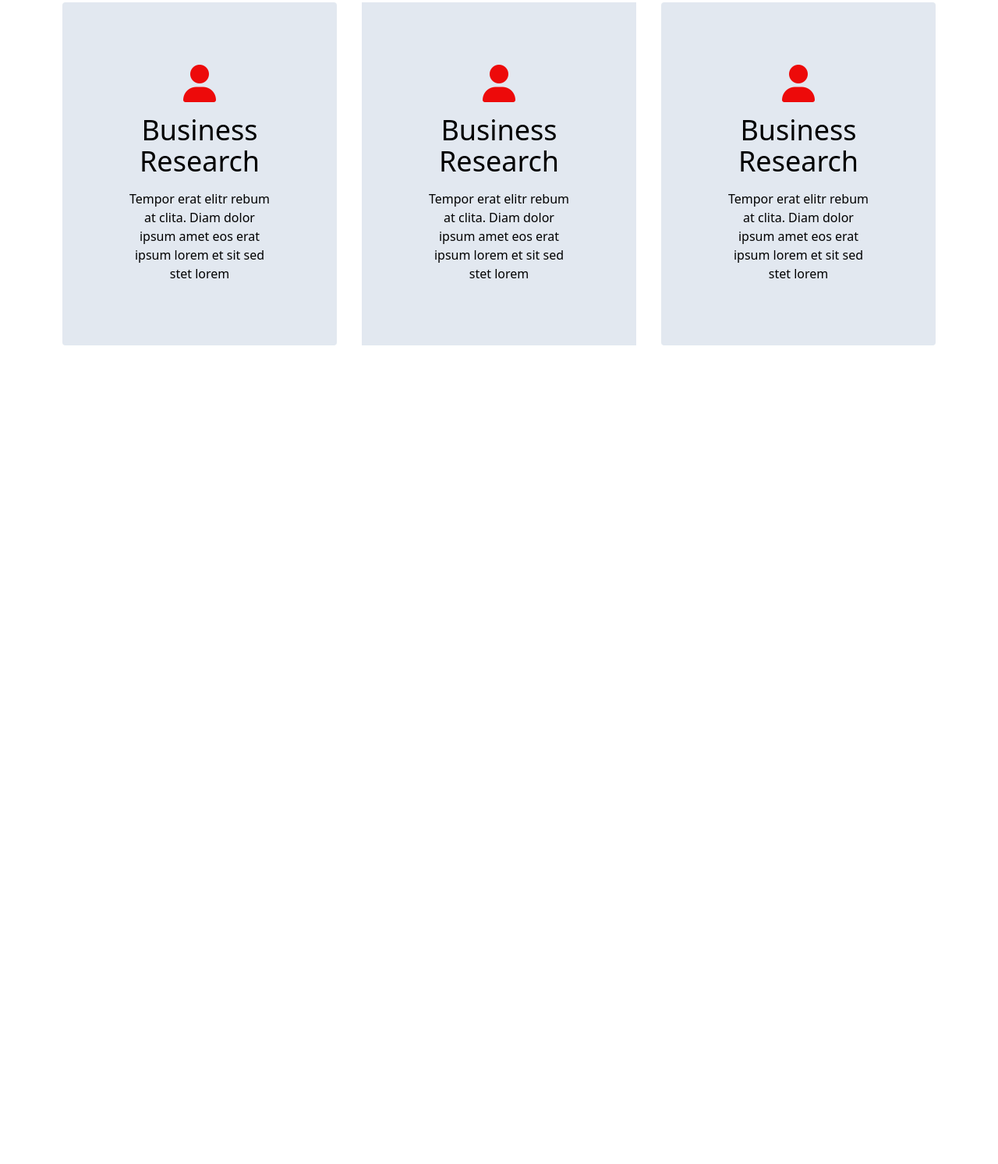
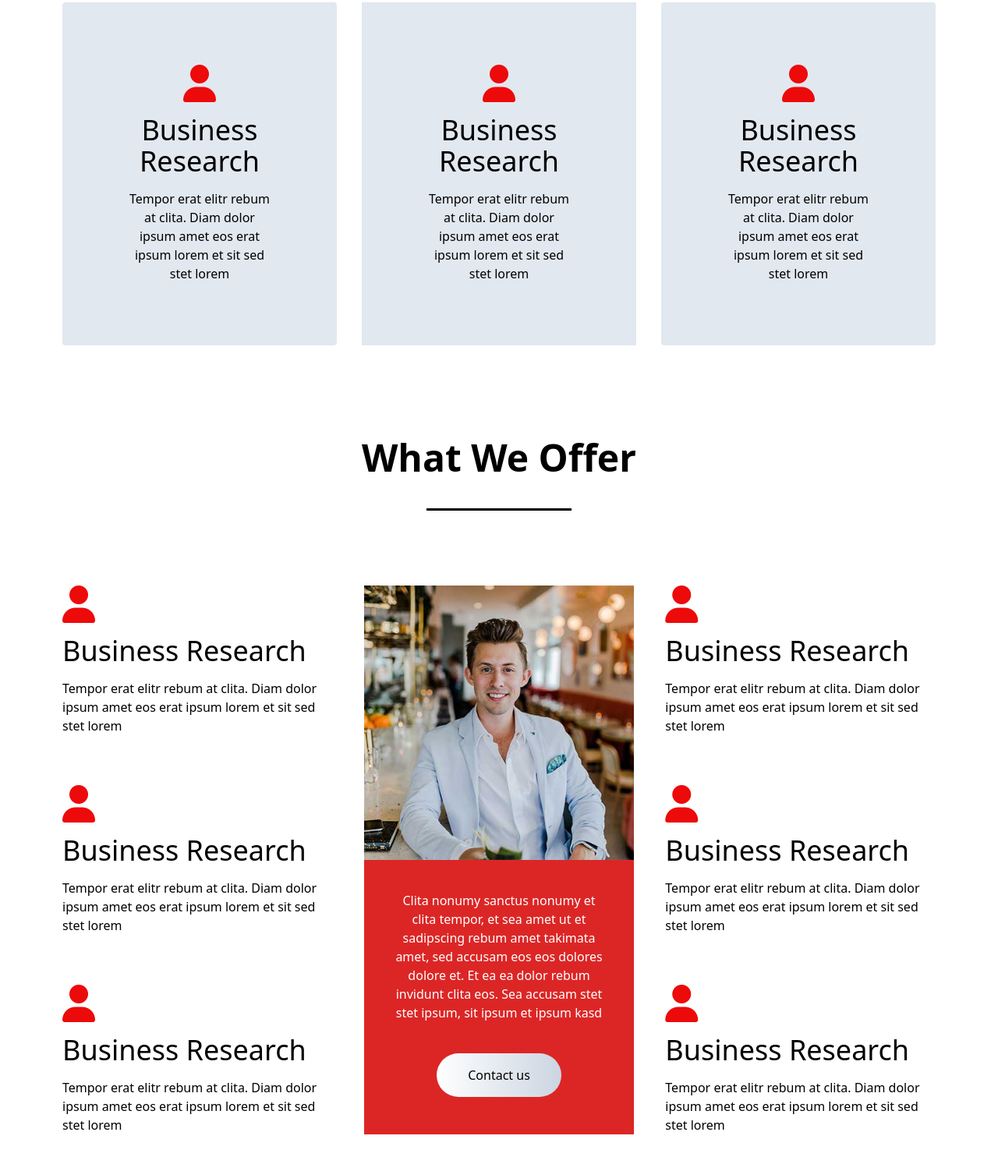
Before and after one commit to Sumaiyakhan322/project-7-business, a website: page src/index.html in a window 1280 px wide. Shown: the part 2547-4040 px from the top of the page at 78% size. Before the commit the page ends 3030 px from the top, so only its background shows below. Drawn offline with Linux system fonts and the light colour scheme.

Commit message:
Business Research

```diff
--- a/src/index.html
+++ b/src/index.html
@@ -113,3 +113,56 @@
        </div>
 
    </div>
+
+      <!--added Business Research-->
+      <div class="px-20 py-10 ">
+        <div class="m-10"><h1 class="text-5xl text text-center font-bold">What We Offer</h1></div>
+         <div class="mb-24"><hr class="h-1 bg-black w-1/6 m-auto"></div>
+         <div>
+            <div class="flex space-x-10 ">
+                <div class="basis-1/3 ">
+                    <div class="mb-16">
+                        <i class="fa-solid fa-user text-5xl " style="color: #ed0a0a;"></i>
+                        <h1 class="text-4xl my-4">Business Research</h1>
+                        <p class="">Tempor erat elitr rebum at clita. Diam dolor ipsum amet eos erat ipsum lorem et sit sed stet lorem</p>
+                    </div>
+                    <div class="mb-16">
+                        <i class="fa-solid fa-user text-5xl " style="color: #ed0a0a;"></i>
+                        <h1 class="text-4xl my-4">Business Research</h1>
+                        <p class="">Tempor erat elitr rebum at clita. Diam dolor ipsum amet eos erat ipsum lorem et sit sed stet lorem</p>
+                    </div>
+                    <div class="">
+                        <i class="fa-solid fa-user text-5xl " style="color: #ed0a0a;"></i>
+                        <h1 class="text-4xl my-4">Business Research</h1>
+                        <p class="">Tempor erat elitr rebum at clita. Diam dolor ipsum amet eos erat ipsum lorem et sit sed stet lorem</p>
+                    </div>
+                </div>
+                <div class="flex flex-col basis-1/3">
+
+                    <div class=" basis-1/2 bg-cover bg-center" style="background-image: url('/img/feature.jpg')"></div>
+                  <div class="bg-red-600 text-white basis-1/2 p-10 text-center"> <p  >Clita nonumy sanctus nonumy et clita tempor, et sea amet ut et sadipscing rebum amet takimata amet, sed accusam eos eos dolores dolore et. Et ea ea dolor rebum invidunt clita eos. Sea accusam stet stet ipsum, sit ipsum et ipsum kasd</p>
+                    <button class="px-10 py-4 text-black isolate rounded-full bg-gradient-to-r from-white to-slate-300  mt-10">Contact us</button></div>
+
+            </div>
+                <div class="basis-1/3 ">
+                    <div>
+                        <div class="mb-16">
+                            <i class="fa-solid fa-user text-5xl " style="color: #ed0a0a;"></i>
+                            <h1 class="text-4xl my-4">Business Research</h1>
+                            <p class="">Tempor erat elitr rebum at clita. Diam dolor ipsum amet eos erat ipsum lorem et sit sed stet lorem</p>
+                        </div>
+                        <div class="mb-16">
+                            <i class="fa-solid fa-user text-5xl " style="color: #ed0a0a;"></i>
+                            <h1 class="text-4xl my-4">Business Research</h1>
+                            <p class="">Tempor erat elitr rebum at clita. Diam dolor ipsum amet eos erat ipsum lorem et sit sed stet lorem</p>
+                        </div>
+                        <div class="">
+                            <i class="fa-solid fa-user text-5xl " style="color: #ed0a0a;"></i>
+                            <h1 class="text-4xl my-4">Business Research</h1>
+                            <p class="">Tempor erat elitr rebum at clita. Diam dolor ipsum amet eos erat ipsum lorem et sit sed stet lorem</p>
+                        </div>
+                    </div>
+                </div>
+            </div>
+         </div>
+    </div>
```
